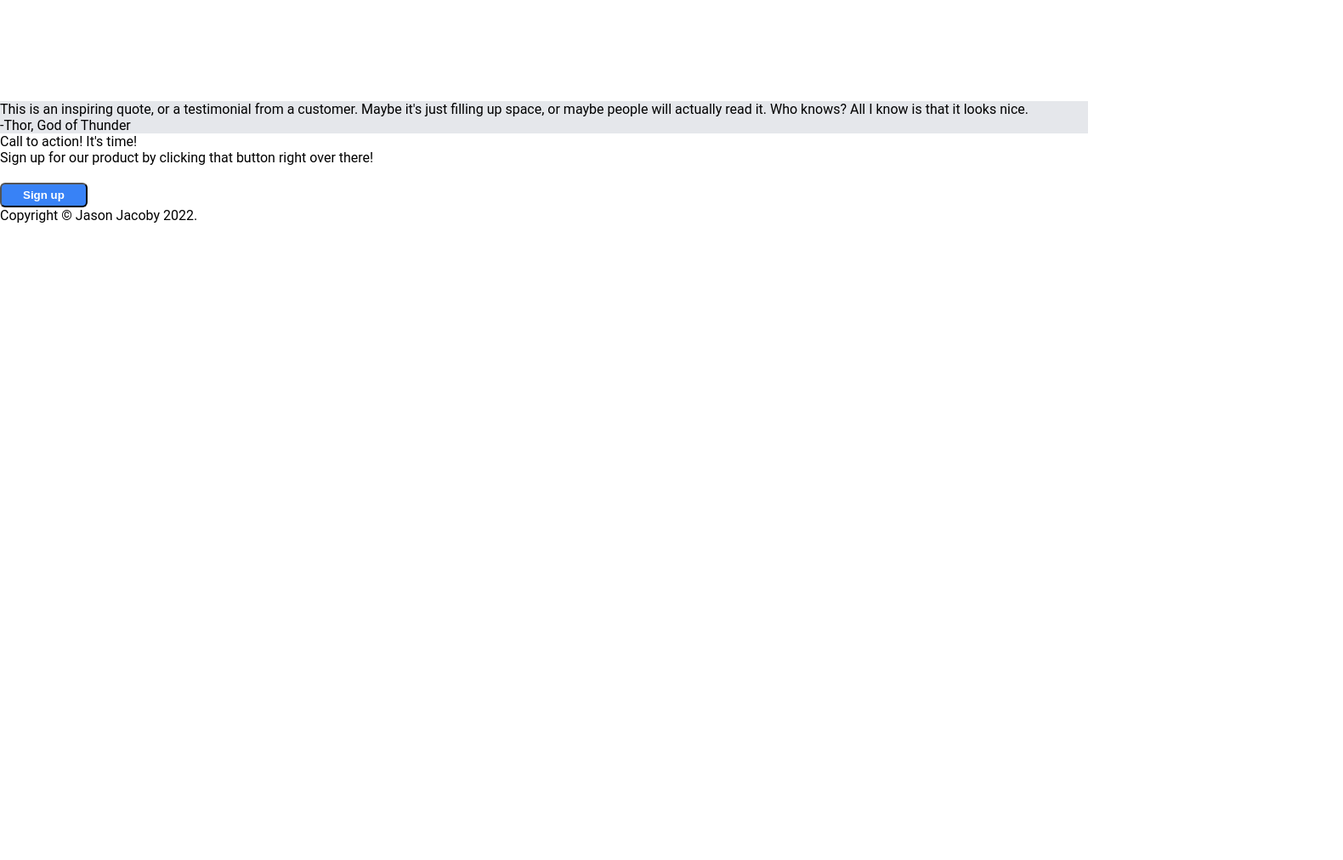
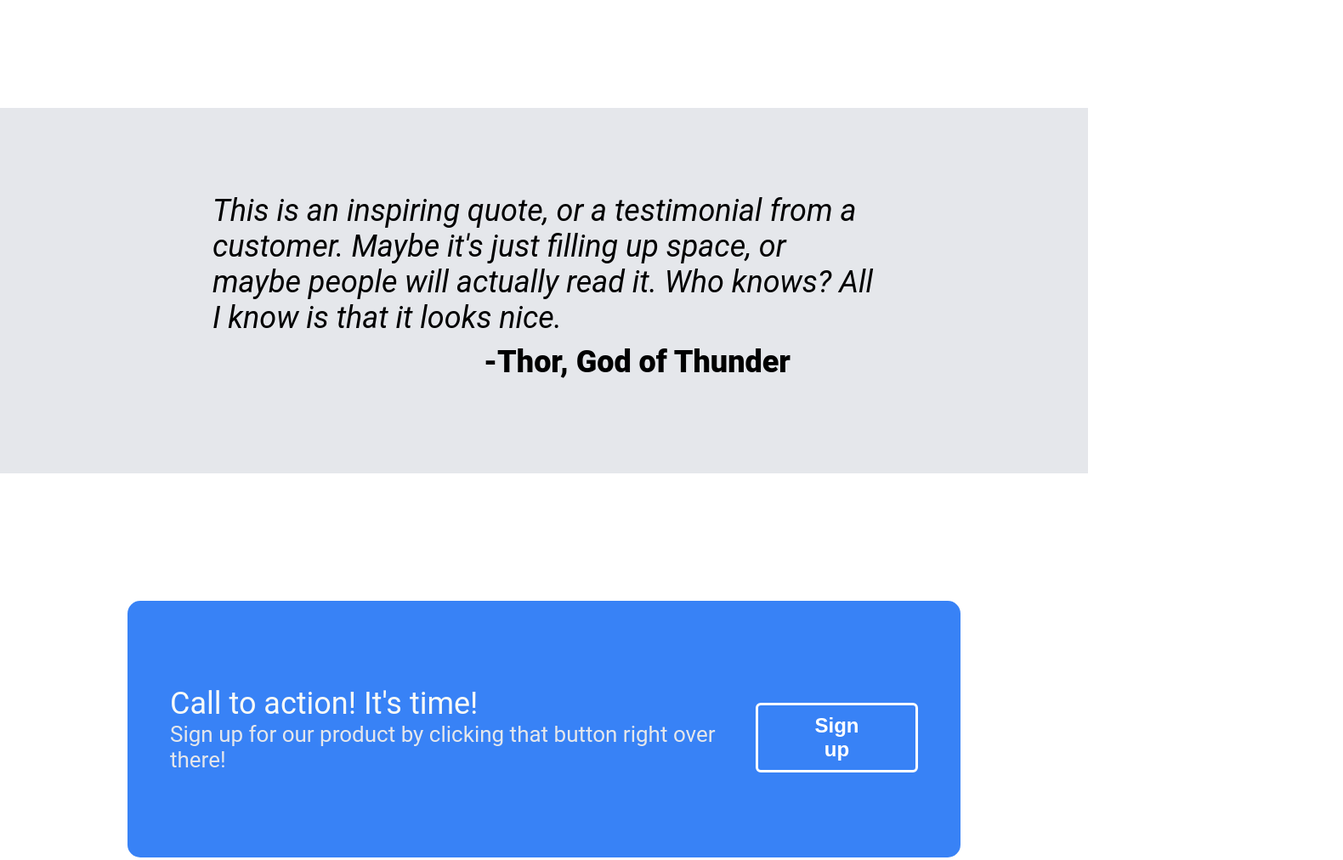
Before and after one commit to JasonJ15/CSS-website-test, a plain HTML site: page index.html in a window 1280 px wide. Shown: the part 895-1907 px from the top of the page at 85% size, 1580 px wide, since content can reach past the window. Before the commit the page ends 1158 px from the top, so only its background shows below. Drawn offline with Linux system fonts and the light colour scheme.

Commit message:
Finished laying out css on page

```diff
--- a/index.html
+++ b/index.html
@@ -59,8 +59,10 @@
     </div>
 
     <div class="call-to-action">
-        <div class="call-text-title">Call to action! It's time!</div>
-        <div class="call-text">Sign up for our product by clicking that button right over there!</div>
+        <div class="container">
+          <div class="call-text-title">Call to action! It's time!</div>
+          <div class="call-text">Sign up for our product by clicking that button right over there!</div>
+        </div>
         <button>Sign up</button>
 
     </div>
--- a/style.css
+++ b/style.css
@@ -1,7 +1,12 @@
 body {
     font-family: Roboto, Oxygen, Ubuntu, Cantarell, 'Open Sans', 'Helvetica Neue', sans-serif;
     min-height: 100vh;
+    min-width: 100vw;
     margin: 0;
+    display: flex;
+    flex-direction: column;
+    flex: 1;
+
 }
 
 .header, .upper-section{
@@ -28,17 +33,22 @@ body {
 .upper-section{
     padding: 150px;
     display: flex;
-    gap: 50px
+    gap: 50px;
+    flex: 1;
+    width: 100%;
+    justify-content: center;
 }
 
 .upper-left{
     width: 475px;
+    flex-grow: 0;
 }
 
 .site-is-awesome{
     font-size: 48px;
     font-weight: 900;
     color: #F9FAF8;
+    flex-grow: 0;
 }
 
 .awesome-text{
@@ -48,10 +58,12 @@ body {
 button{
     background-color: #3882F6;
     color: white;
-    padding: 5px 25px;
+    padding: 5px 50px;
     border-radius: 6px;
     font-weight: 800;
     margin-top: 20px;
+    border: white solid 3px;
+    font-size: 24px;
 }
 
 .upper-right{
@@ -59,6 +71,7 @@ button{
     height:200px;
     border: 4px solid white;
     background-color: grey;
+    text-align: center;
 }
 
 .random-title{
@@ -88,4 +101,49 @@ button{
 
 .testimonial{
     background-color: #e5e7eb;
+    display: flex;
+    font-size: 36px;
+    font-style: italic;
+    flex-direction: column;
+    padding: 100px 250px
 }
+
+.testimonial-name{
+    align-self: flex-end;
+    font-weight: 900;
+    padding: 10px 100px 10px 10px;
+    font-style:normal;
+}
+
+.call-to-action{
+    display: flex;
+    background-color: #3882F6;
+    padding: 100px 50px;
+    margin: 150px 150px;
+    border-radius: 15px;
+    justify-content: space-evenly;
+}
+
+.call-text-title{
+    color: #F9FAF8;
+    font-size: 36px;
+}
+
+.call-text{
+    color: #e5e7eb;
+    font-size: 26px;
+}
+
+.container{
+    display: flex;
+    flex-direction: column;
+}
+
+.footer{
+    background-color: #1F2937 ;
+    align-self: stretch;
+    padding: 40px;
+    color:#e5e7eb;
+    font-size: 20px;
+    text-align:center
+}
```
